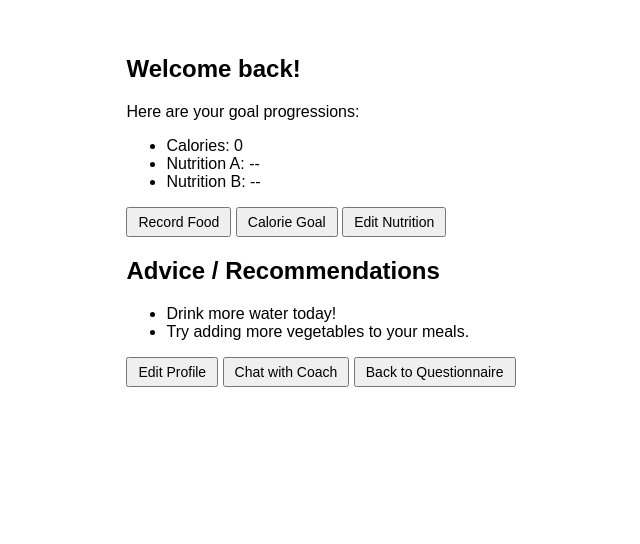
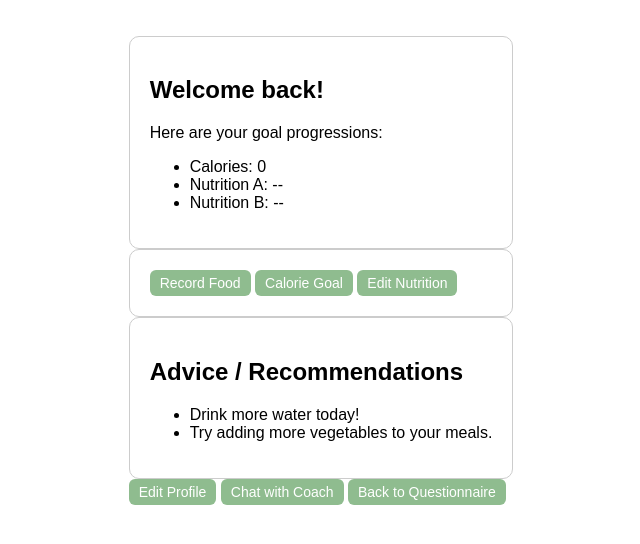
Before and after one commit to GK2026/CSC-330-Project, a website: page code/home.html in a window 1280 px wide. Shown: the part 104-648 px from the top of the page, without its empty margins (319-959 px from the left). Drawn offline with Linux system fonts and the light colour scheme; files that its build step writes are made by us from their sources; files whose address does not match are found by name.

Commit message:
save point

```diff
--- a/code/css/home.css
+++ b/code/css/home.css
@@ -1,3 +1,21 @@
+/* oops i think i deleted some important css, here's my attempt to recreate the buttons and sectioning -maia */
+
+section {
+  background: #fff;
+  border: 1px solid #ccc;
+  border-radius: 10px;
+  padding: 20px;
+}
+
+button {
+  background-color: #8fbc8f;
+  color: white;
+  border: none;
+  border-radius: 6px;
+  padding: 8px 14px;
+}
+
+
 body {
     font-family: Arial, sans-serif;
     display: flex;
```
